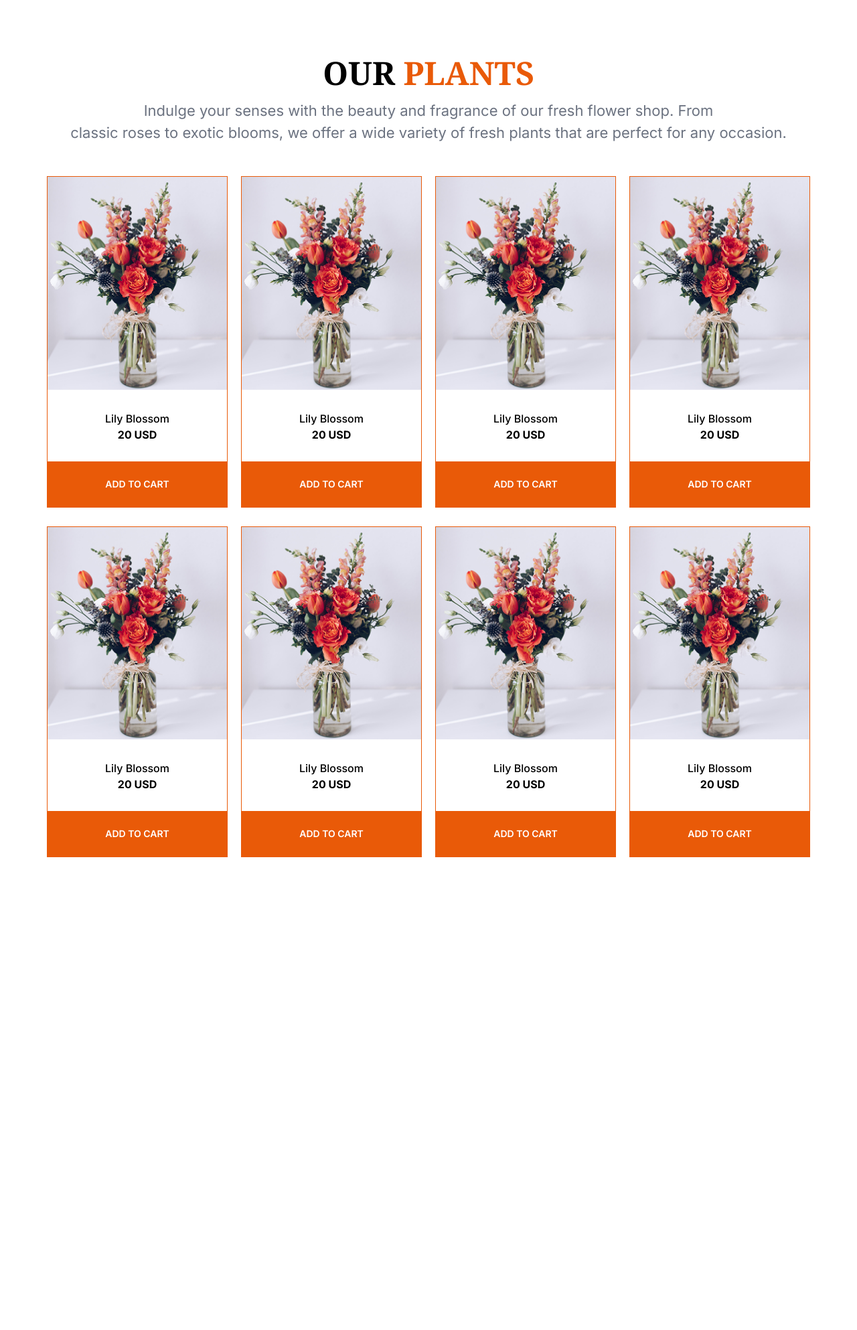
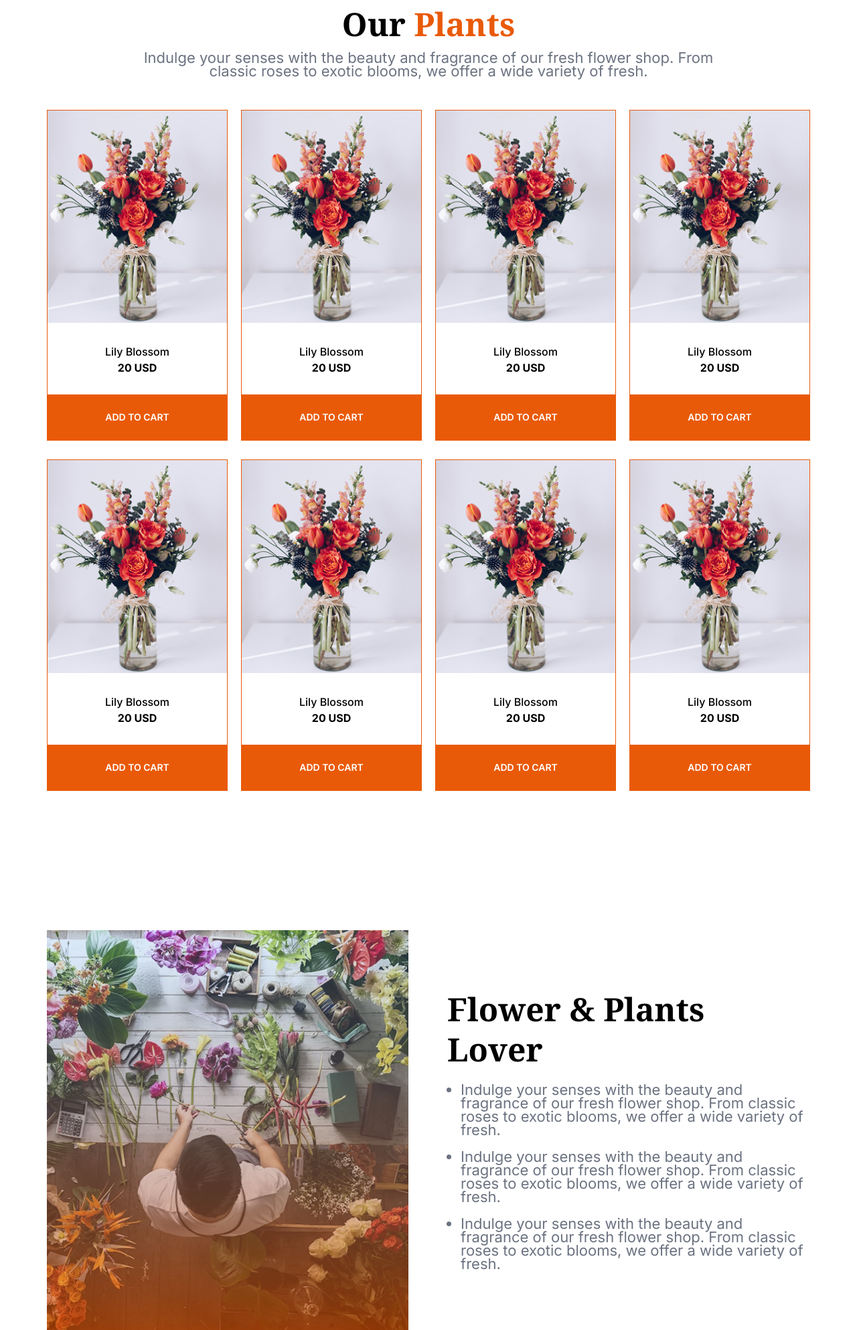
Before and after one commit to starboy1402/Assignment_2, a plain HTML site: page index.html in a window 1280 px wide. Shown: the part 601-2587 px from the top of the page at 67% size. Before the commit the page ends 1881 px from the top, so only its background shows below. Drawn offline with nearby package versions, Linux system fonts and the light colour scheme.

Commit message:
added section 4

```diff
--- a/index.html
+++ b/index.html
@@ -42,9 +42,9 @@
         </nav>
     </section>
 
-    <section class="class02">
+    <section class="class02 ">
         <div class="container">
-            <div class="content">
+            <div class="conten w-full">
                 <h1>ALWAYS <span class="text-[#E95A08]">FRESH<br>FLOWERS</span></h1>
                 <p>Indulge your senses with the beauty and fragrance of<br> our fresh flower shop. From classic roses to
                     exotic<br>blooms, we offer a wide variety of fresh flowers that<br> are perfect for any occasion.
@@ -58,55 +58,94 @@
 
     </section>
 
-    <section class="class03 mt-32 m-auto">
+    <section class=" class03 mt-16 sm:mt-32 m-auto ">
         <div class="container m-auto ">
             <div class="text mb-12 text-center">
-                <h1 class="mb-4 font-bold font-['Noto_Serif'] text-5xl">OUR <span class="text-[#E95A08]">PLANTS</span></h1>
-                <p class="text-[22px] font-Inter text-gray-500">Indulge your senses with the beauty and fragrance of our fresh flower shop. From<br> classic roses to exotic blooms, we offer a wide variety of fresh plants that are perfect for any occasion.</p>
+                <h1 class="text-2xl mb-4 font-bold font-['Noto_Serif'] md:text-5xl">Our <span class="text-[#E95A08]">Plants</span>
+                </h1>
+                <p class="text-sm text-wrap md:text-[22px] font-Inter text-gray-500">Indulge your senses with the beauty and fragrance of our
+                    fresh flower shop. From<br> classic roses to exotic blooms, we offer a wide variety of fresh.</p>
             </div>
             <div class="card grid grid-cols-2 lg:grid-cols-4 gap-x-5 gap-y-7">
                 <div class="card-container w-full border border-[#E95A08] text-center">
                     <img src="./assets/sample-flower-image.png" alt="plant" class="mb-7 w-full h-auto">
-                <p class="text-base/ mb-7 font-Inter"><span class="font-medium">Lily Blossom</span><br><span class="font-bold">20 USD</span></p>
-                <button class="bg-[#E95A08] text-white w-full py-6 px-12 font-Inter font-semibold text-sm">ADD TO CART</button>
+                    <p class="text-base/ mb-7 font-Inter"><span class="font-medium">Lily Blossom</span><br><span
+                            class="font-bold">20 USD</span></p>
+                    <button class="bg-[#E95A08] text-white w-full py-6 px-12 font-Inter font-semibold text-sm">ADD TO
+                        CART</button>
                 </div>
                 <div class="card-container w-full border border-[#E95A08] text-center">
                     <img src="./assets/sample-flower-image.png" alt="plant" class="mb-7 w-full h-auto">
-                <p class="text-base/ mb-7 font-Inter"><span class="font-medium">Lily Blossom</span><br><span class="font-bold">20 USD</span></p>
-                <button class="bg-[#E95A08] text-white w-full py-6 px-12 font-Inter font-semibold text-sm">ADD TO CART</button>
+                    <p class="text-base/ mb-7 font-Inter"><span class="font-medium">Lily Blossom</span><br><span
+                            class="font-bold">20 USD</span></p>
+                    <button class="bg-[#E95A08] text-white w-full py-6 px-12 font-Inter font-semibold text-sm">ADD TO
+                        CART</button>
                 </div>
                 <div class="card-container w-full border border-[#E95A08] text-center">
                     <img src="./assets/sample-flower-image.png" alt="plant" class="mb-7 w-full h-auto">
-                <p class="text-base/ mb-7 font-Inter"><span class="font-medium">Lily Blossom</span><br><span class="font-bold">20 USD</span></p>
-                <button class="bg-[#E95A08] text-white w-full py-6 px-12 font-Inter font-semibold text-sm">ADD TO CART</button>
+                    <p class="text-base/ mb-7 font-Inter"><span class="font-medium">Lily Blossom</span><br><span
+                            class="font-bold">20 USD</span></p>
+                    <button class="bg-[#E95A08] text-white w-full py-6 px-12 font-Inter font-semibold text-sm">ADD TO
+                        CART</button>
                 </div>
                 <div class="card-container w-full border border-[#E95A08] text-center">
                     <img src="./assets/sample-flower-image.png" alt="plant" class="mb-7 w-full h-auto">
-                <p class="text-base/ mb-7 font-Inter"><span class="font-medium">Lily Blossom</span><br><span class="font-bold">20 USD</span></p>
-                <button class="bg-[#E95A08] text-white w-full py-6 px-12 font-Inter font-semibold text-sm">ADD TO CART</button>
+                    <p class="text-base/ mb-7 font-Inter"><span class="font-medium">Lily Blossom</span><br><span
+                            class="font-bold">20 USD</span></p>
+                    <button class="bg-[#E95A08] text-white w-full py-6 px-12 font-Inter font-semibold text-sm">ADD TO
+                        CART</button>
                 </div>
                 <div class="card-container w-full border border-[#E95A08] text-center">
                     <img src="./assets/sample-flower-image.png" alt="plant" class="mb-7 w-full h-auto">
-                <p class="text-base/ mb-7 font-Inter"><span class="font-medium">Lily Blossom</span><br><span class="font-bold">20 USD</span></p>
-                <button class="bg-[#E95A08] text-white w-full py-6 px-12 font-Inter font-semibold text-sm">ADD TO CART</button>
+                    <p class="text-base/ mb-7 font-Inter"><span class="font-medium">Lily Blossom</span><br><span
+                            class="font-bold">20 USD</span></p>
+                    <button class="bg-[#E95A08] text-white w-full py-6 px-12 font-Inter font-semibold text-sm">ADD TO
+                        CART</button>
                 </div>
                 <div class="card-container w-full border border-[#E95A08] text-center">
                     <img src="./assets/sample-flower-image.png" alt="plant" class="mb-7 w-full h-auto">
-                <p class="text-base/ mb-7 font-Inter"><span class="font-medium">Lily Blossom</span><br><span class="font-bold">20 USD</span></p>
-                <button class="bg-[#E95A08] text-white w-full py-6 px-12 font-Inter font-semibold text-sm">ADD TO CART</button>
+                    <p class="text-base/ mb-7 font-Inter"><span class="font-medium">Lily Blossom</span><br><span
+                            class="font-bold">20 USD</span></p>
+                    <button class="bg-[#E95A08] text-white w-full py-6 px-12 font-Inter font-semibold text-sm">ADD TO
+                        CART</button>
                 </div>
                 <div class="card-container w-full border border-[#E95A08] text-center">
                     <img src="./assets/sample-flower-image.png" alt="plant" class="mb-7 w-full h-auto">
-                <p class="text-base/ mb-7 font-Inter"><span class="font-medium">Lily Blossom</span><br><span class="font-bold">20 USD</span></p>
-                <button class="bg-[#E95A08] text-white w-full py-6 px-12 font-Inter font-semibold text-sm">ADD TO CART</button>
+                    <p class="text-base/ mb-7 font-Inter"><span class="font-medium">Lily Blossom</span><br><span
+                            class="font-bold">20 USD</span></p>
+                    <button class="bg-[#E95A08] text-white w-full py-6 px-12 font-Inter font-semibold text-sm">ADD TO
+                        CART</button>
                 </div>
                 <div class="card-container w-full border border-[#E95A08] text-center">
                     <img src="./assets/sample-flower-image.png" alt="plant" class="mb-7 w-full h-auto">
-                <p class="text-base/ mb-7 font-Inter"><span class="font-medium">Lily Blossom</span><br><span class="font-bold">20 USD</span></p>
-                <button class="bg-[#E95A08] text-white w-full py-6 px-12 font-Inter font-semibold text-sm">ADD TO CART</button>
+                    <p class="text-base/ mb-7 font-Inter"><span class="font-medium">Lily Blossom</span><br><span
+                            class="font-bold">20 USD</span></p>
+                    <button class="bg-[#E95A08] text-white w-full py-6 px-12 font-Inter font-semibold text-sm">ADD TO
+                        CART</button>
                 </div>
             </div>
     </section>
+
+    <section class="class04 m-auto mt-10 sm:mt-52">
+        <div class="container m-auto flex flex-col md:flex-row justify-between items-center gap-14">
+            <div class="img w-full h-auto">
+                <img src="./assets/flower-store.png" alt="flower store">
+            </div>
+            <div class="text w-full h-auto">
+                <h1 class="font-['Noto_Serif'] font-bold text-2xl sm:text-5xl/tight mb-5">Flower & Plants<br>Lover</h1>
+                <ul class="list-disc pl-5 text-sm font-Inter text-gray-500 sm:text-[22px]">
+                    <li class="mt-5 mb-5">Indulge your senses with the beauty and fragrance of our fresh flower shop.
+                        From classic roses to exotic blooms, we offer a wide variety of fresh.</li>
+                    <li class="mb-5">Indulge your senses with the beauty and fragrance of our fresh flower shop. From
+                        classic roses to exotic blooms, we offer a wide variety of fresh.</li>
+                    <li>Indulge your senses with the beauty and fragrance of our fresh flower shop. From classic roses
+                        to exotic blooms, we offer a wide variety of fresh.</li>
+                </ul>
+            </div>
+        </div>
+
+    </section>
+
 
 
 
--- a/style.css
+++ b/style.css
@@ -63,6 +63,7 @@ nav {
 .class02 {
     max-width: 1440px;
     margin: 0 auto;
+
 }
 
 .class02 .container {
@@ -102,9 +103,17 @@ nav {
 }
 
 
+/* styles for class04 */
 
+.class04 {
+    max-width: 1440px;
+    margin: 0 auto;
+}
 
-
+.class04 .container {
+    max-width: 1140px;
+    width: 100%;
+}
 
 
 
@@ -150,8 +159,9 @@ nav {
 
     .class02 .container {
         flex-direction: column-reverse;
-        align-items: center;
+        align-items: flex-start;
         gap: 28px;
+        padding: 0 20px;
     }
     .class02 h1 {
         font-size: 24px;
@@ -159,6 +169,8 @@ nav {
     }
     .class02 p {
         font-size: 14px;
+        width: 100%;
+        text-align: justify;
     }
 
 
```
Lines whose indentation alone changed are shown as unchanged.
